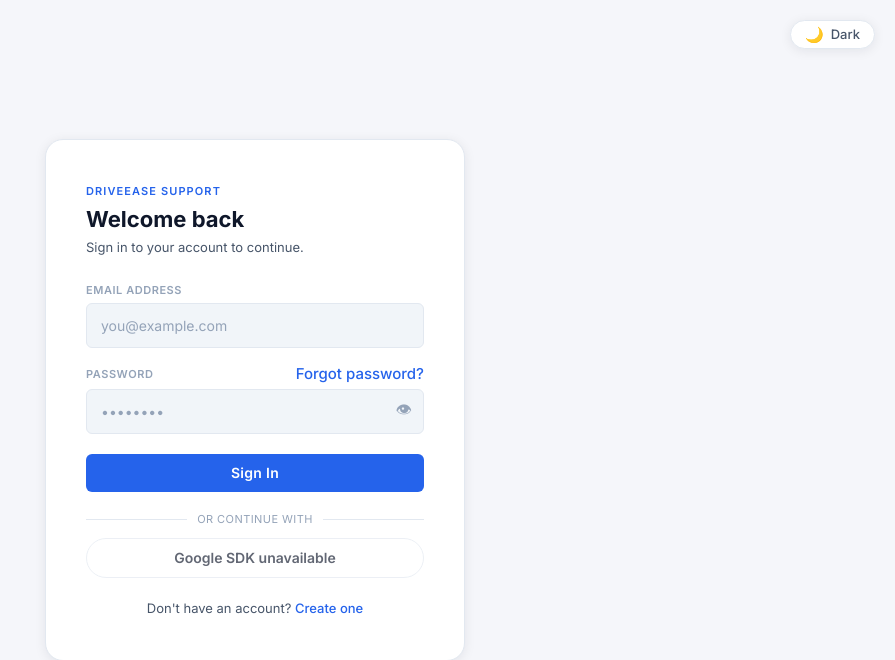
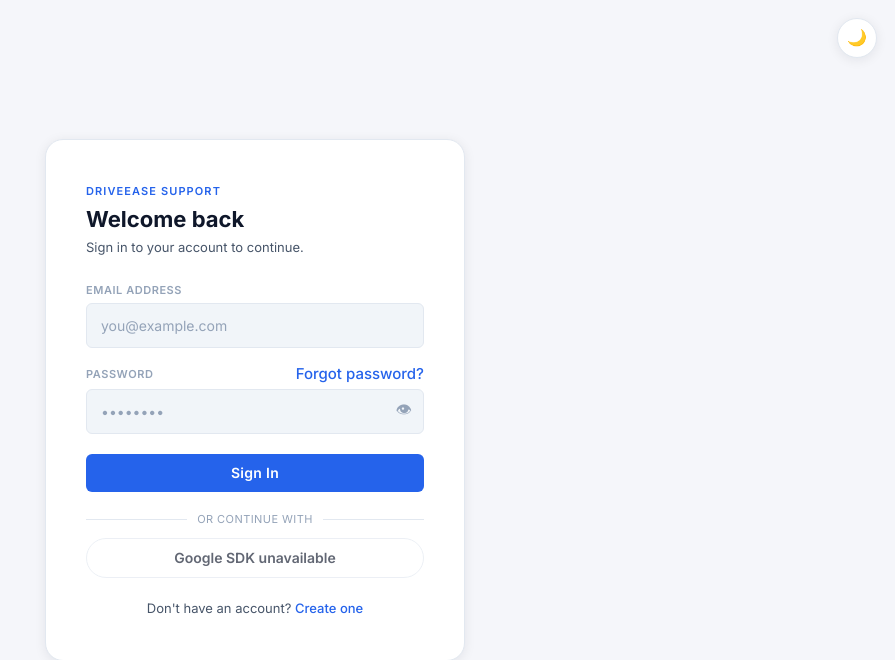
Before and after one commit to paras-gem/DriveEase-, a PHP site: page /login.php in a window 1280 px wide. Shown: the top 660 px of the page, without its empty margins (385-1280 px from the left). Run offline with PHP 8.4, Linux system fonts and the light colour scheme; some libraries are stand-ins or nearby versions.

```diff
--- a/assets/css/auth.css
+++ b/assets/css/auth.css
@@ -82,26 +82,27 @@ body {
     transition: background var(--t-slow), color var(--t-slow);
 }
 
-/* ── 4. THEME TOGGLE PILL ────────────────────────────────────── */
+/* ── 4. THEME TOGGLE (subtle, compact) ─────────────────────── */
 .theme-toggle {
-    position: fixed;
-    top: 20px; right: 20px;
+    position: absolute;
+    top: 18px; right: 18px;
     z-index: 1000;
     display: flex;
     align-items: center;
-    gap: 7px;
-    padding: 6px 14px;
+    justify-content: center;
+    width: 40px;
+    height: 40px;
+    padding: 0;
     background: var(--surface);
     border: 1px solid var(--border);
-    border-radius: 999px;
-    font: 500 13px/1 'Inter', sans-serif;
+    border-radius: 50%;
     color: var(--txt-2);
     cursor: pointer;
     box-shadow: var(--shadow);
-    transition: background var(--t-base), box-shadow var(--t-base), transform var(--t-fast);
+    transition: background var(--t-base), box-shadow var(--t-base), transform var(--t-fast), color var(--t-base);
 }
 .theme-toggle:hover { transform: translateY(-1px); box-shadow: var(--shadow-h); }
-.theme-toggle .toggle-icon { font-size: 15px; }
+.theme-toggle .toggle-icon { font-size: 16px; line-height: 1; }
 
 /* ── 5. AUTH CARD ────────────────────────────────────────────── */
 .auth-card {
@@ -236,7 +237,7 @@ select.auth-input {
 }
 @keyframes spin { to { transform: rotate(360deg); } }
 
-/* ── 10. FOOTER / LINKS ──────────────────────────────────────── */
+/* ── 10. SOCIAL / GOOGLE BUTTON ────────────────────────────── */
 .auth-social {
     margin: 20px 0 0;
 }
--- a/login.php
+++ b/login.php
@@ -17,9 +17,9 @@ $googleError = isset($_GET['error']) && $_GET['error'] === '2';
 </head>
 <body>
 
+    <!-- Subtle theme switch so the auth screen keeps its clean layout. -->
     <button class="theme-toggle" id="themeToggle" type="button" aria-label="Toggle dark mode">
         <span class="toggle-icon" id="toggleIcon">🌙</span>
-        <span id="toggleLabel">Dark</span>
     </button>
 
     <div class="auth-card">
@@ -60,6 +60,7 @@ $googleError = isset($_GET['error']) && $_GET['error'] === '2';
 
         <div class="auth-social">
             <div class="auth-divider">Or continue with</div>
+            <!-- Rounded Google button that matches the login card styling. -->
             <button class="btn-google" id="googleSignInButton" type="button" aria-label="Sign in with Google">
                 <svg class="btn-google__icon" viewBox="0 0 24 24" aria-hidden="true">
                     <path fill="#4285F4" d="M21.6 12.23c0-.79-.07-1.54-.2-2.27H12v4.3h5.38a4.6 4.6 0 0 1-2 3.02v2.5h3.24c1.9-1.75 2.98-4.32 2.98-7.55Z"/>
@@ -81,20 +82,19 @@ $googleError = isset($_GET['error']) && $_GET['error'] === '2';
         const html = document.documentElement;
         const toggleBtn = document.getElementById('themeToggle');
         const toggleIcon = document.getElementById('toggleIcon');
-        const toggleLabel = document.getElementById('toggleLabel');
         const eyeBtn = document.getElementById('eyeBtn');
         const googleBtn = document.getElementById('googleSignInButton');
 
+        // Keep the auth experience readable in both themes without changing the card layout.
         const themeIcons = {
-            light: { icon: '🌙', label: 'Dark' },
-            dark: { icon: '☀️', label: 'Light' }
+            light: '🌙',
+            dark: '☀️'
         };
 
         function applyTheme(theme) {
             html.setAttribute('data-theme', theme);
             localStorage.setItem('theme', theme);
-            toggleIcon.textContent = themeIcons[theme].icon;
-            toggleLabel.textContent = themeIcons[theme].label;
+            toggleIcon.textContent = themeIcons[theme];
         }
 
         applyTheme(html.getAttribute('data-theme') || localStorage.getItem('theme') || 'light');
@@ -109,6 +109,7 @@ $googleError = isset($_GET['error']) && $_GET['error'] === '2';
             pw.type = pw.type === 'password' ? 'text' : 'password';
         });
 
+        // Google sign-in uses the popup flow so the user stays on the same page.
         function handleGoogleCredentialResponse(response) {
             const form = document.createElement('form');
             form.method = 'POST';
```
